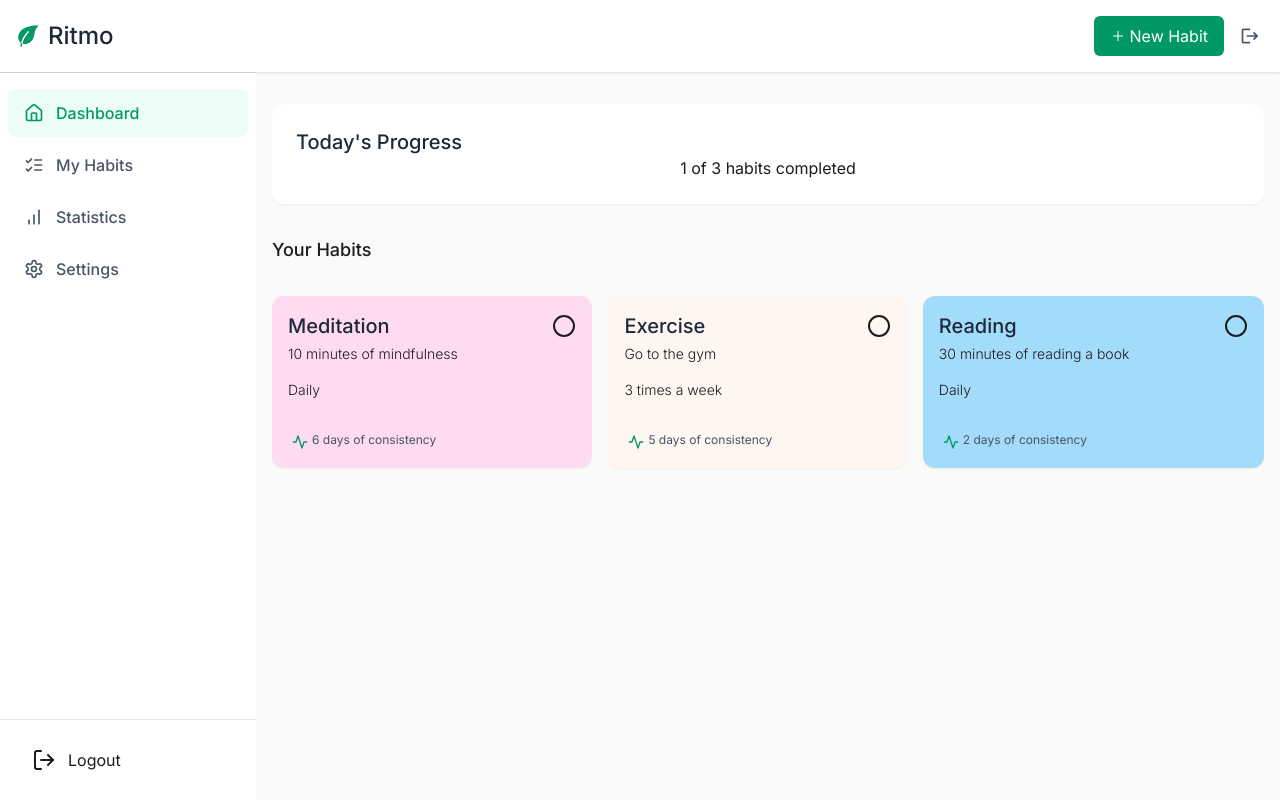
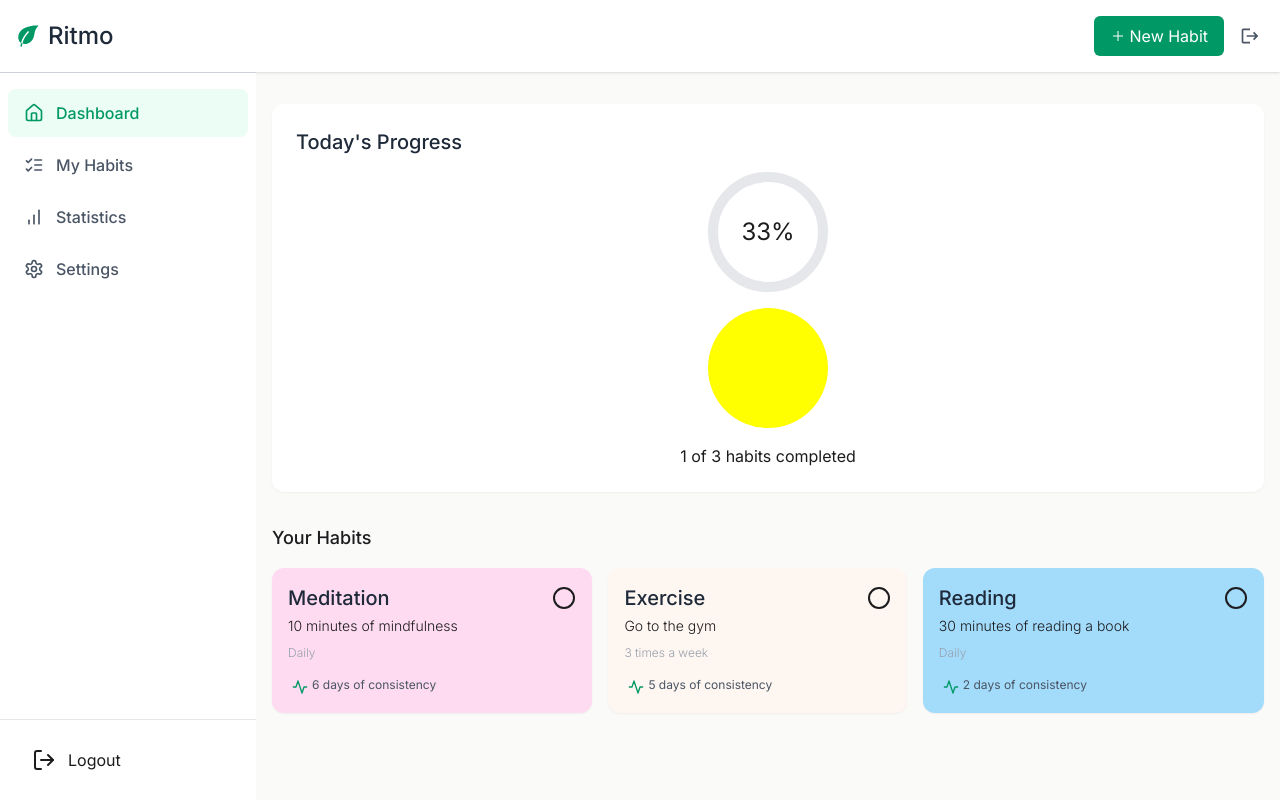
Before and after one commit to Sygris/ritmo, a Next.js app: page /dashboard in a window 1280 px wide. Built offline with nearby package versions, Linux system fonts and the light colour scheme.

Commit message:
Starting to create ProgressBar component

```diff
--- a/src/app/dashboard/_components/Header.tsx
+++ b/src/app/dashboard/_components/Header.tsx
@@ -1,5 +1,5 @@
 import { IoAddSharp, IoLeafSharp, IoLogOutSharp } from "react-icons/io5";
-import Icon from "./Icon";
+import Icon from "../../ui/Icon";
 import { MdLogout } from "react-icons/md";
 
 type HeaderProps = {
--- a/src/app/dashboard/_components/NavLinks.tsx
+++ b/src/app/dashboard/_components/NavLinks.tsx
@@ -2,7 +2,7 @@
 import { usePathname } from 'next/navigation';
 import Link from 'next/link';
 import clsx from 'clsx';
-import Icon from './Icon';
+import Icon from '../../ui/Icon';
 import { IconType } from 'react-icons';
 import { LuChartNoAxesColumnIncreasing, LuHouse, LuListChecks, LuSettings } from 'react-icons/lu';
 
--- a/src/app/dashboard/_components/SideNav.tsx
+++ b/src/app/dashboard/_components/SideNav.tsx
@@ -1,5 +1,5 @@
 import { LuLogOut } from "react-icons/lu";
-import Icon from "./Icon";
+import Icon from "../../ui/Icon";
 import NavLinks from "./NavLinks";
 
 export default function SideNav() {
--- a/src/app/dashboard/page.tsx
+++ b/src/app/dashboard/page.tsx
@@ -1,5 +1,6 @@
 import { Card, CardContent, CardHeader, CardTitle } from "../ui/Card";
 import HabitCard from "../ui/HabitCard";
+import ProgressBar from "../ui/ProgressBar";
 
 const habitsList = [
   {
@@ -28,19 +29,23 @@ const habitsList = [
 export default function Home() {
   return (
     <>
-      <Card className="p-6">
+      <Card className="p-6 space-y-4">
         <CardHeader>
           <CardTitle className="text-gray-800">
             Today&apos;s Progress
           </CardTitle>
         </CardHeader>
-        <CardContent className="flex flex-col items-center justify-center">
+        <CardContent className="flex flex-col gap-4 items-center justify-center">
+          <div className="w-30 h-30 flex items-center justify-center border-10 border-gray-200 rounded-full">
+            <span className="text-2xl">33%</span>
+          </div>
+          <ProgressBar />
           <p>1 of 3 habits completed</p>
         </CardContent>
       </Card>
       <div className="mt-8">
         <h2 className="text-lg font-medium">Your Habits</h2>
-        <div className="flex flex-wrap gap-4 mt-8">
+        <div className="flex flex-wrap gap-4 mt-4">
           {habitsList.map((habit) => {
             return (
               <HabitCard
--- a/src/app/ui/HabitCard.tsx
+++ b/src/app/ui/HabitCard.tsx
@@ -10,7 +10,7 @@ import {
 import { cn } from "@/lib/utils/cn";
 import { useState } from "react";
 import { FiCheckCircle, FiCircle, FiActivity } from "react-icons/fi";
-import Icon from "../dashboard/_components/Icon";
+import Icon from "./Icon";
 
 type HabitCardProps = {
   name: string,
@@ -44,12 +44,13 @@ export default function HabitCard(props: HabitCardProps) {
             />
           </button>
         </div>
-        <CardDescription className="mt-1 space-y-4">
+        <CardDescription className="mt-1 space-y-2">
           <p>{props.description}</p>
-          <p>{props.frequency}</p>
+          <p className="text-[12px] text-gray-400
+          ">{props.frequency}</p>
         </CardDescription>
       </CardHeader>
-      <CardContent className="flex items-start mt-8">
+      <CardContent className="flex items-start mt-4">
         <div className="px-1 py-0.5">
           <Icon
             icon={FiActivity}
--- /dev/null
+++ b/src/app/ui/ProgressBar.tsx
@@ -0,0 +1,9 @@
+export default function ProgressBar() {
+  return (
+    <>
+      <svg width={120} height={120}>
+        <circle cx="60" cy="60" r="60" fill="yellow" />
+      </svg>
+    </>
+  )
+}
```
Also changed, not shown: src/app/ui/Icon.tsx (renamed from src/app/dashboard/_components/Icon.tsx).
